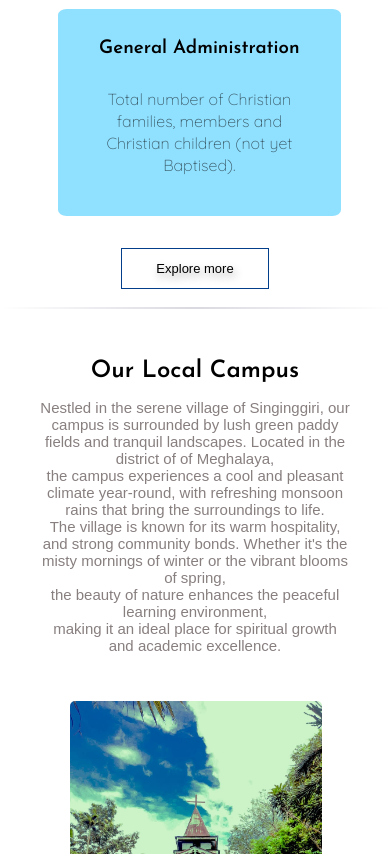
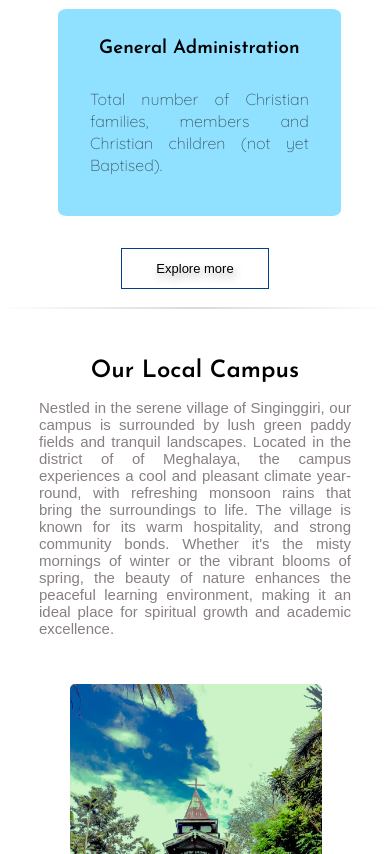
Before and after one commit to hendrixmk/singgimaribaptistchurch, a plain HTML site: page index.html in a window 390 px wide. Shown: the part 1873-2727 px from the top of the page. Drawn offline with Linux system fonts and the light colour scheme; a web font is replaced by a local one.

Commit message:
Updated styles.css and index.html

```diff
--- a/CSS/styles.css
+++ b/CSS/styles.css
@@ -576,7 +576,7 @@ li.dropdown {
 	margin-left: 2rem;
   }
   .description p{
-	text-shadow: justify;
+	text-align: justify;
   }
 }
   /* CAMPUS */
@@ -650,7 +650,7 @@ li.dropdown {
 		overflow: hidden;
 	  }
 	  .campus p {
-		text-align: center;
+		text-align: justify;
 		font-size: 15px;
 		margin-bottom: 15%;
 		margin-top: 5%;
--- a/index.html
+++ b/index.html
@@ -54,7 +54,7 @@
 	  <div class="carousel">
 		<img src="Images/slideshow1.png" alt="Slide 1">
 		<img src="Images/slideshow2.jpg" alt="Slide 2">
-		<img src="Images/slideshow3.webp" alt="Slide 3">
+		<img src="Images/slideshow3.png" alt="Slide 3">
 	</div>
 
 	<!-- Slideshow Buttons/Indicators -->
@@ -117,7 +117,12 @@
 	<section class="campus">
 	  <h1>Our Local Campus</h1>
 	  <p>
-		Nestled in the serene village of Singinggiri, our campus is surrounded by lush green paddy fields and tranquil landscapes. Located in the district of of Meghalaya,<br> the campus experiences a cool and pleasant climate year-round, with refreshing monsoon rains that bring the surroundings to life. <br>The village is known for its warm hospitality, and strong community bonds. Whether it's the misty mornings of winter or the vibrant blooms of spring, <br>the beauty of nature enhances the peaceful learning environment, <br>making it an ideal place for spiritual growth and academic excellence.
+		Nestled in the serene village of Singinggiri,
+		our campus is surrounded by lush green paddy fields and tranquil landscapes.
+		 Located in the district of of Meghalaya, the campus experiences a cool and pleasant climate year-round,
+		  with refreshing monsoon rains that bring the surroundings to life. The village is known for its warm hospitality,
+		   and strong community bonds. Whether it's the misty mornings of winter or the vibrant blooms of spring,
+		    the beauty of nature enhances the peaceful learning environment, making it an ideal place for spiritual growth and academic excellence.
 	  </p>
 	  <div class="row">
 		<div class="campus-col">
```
